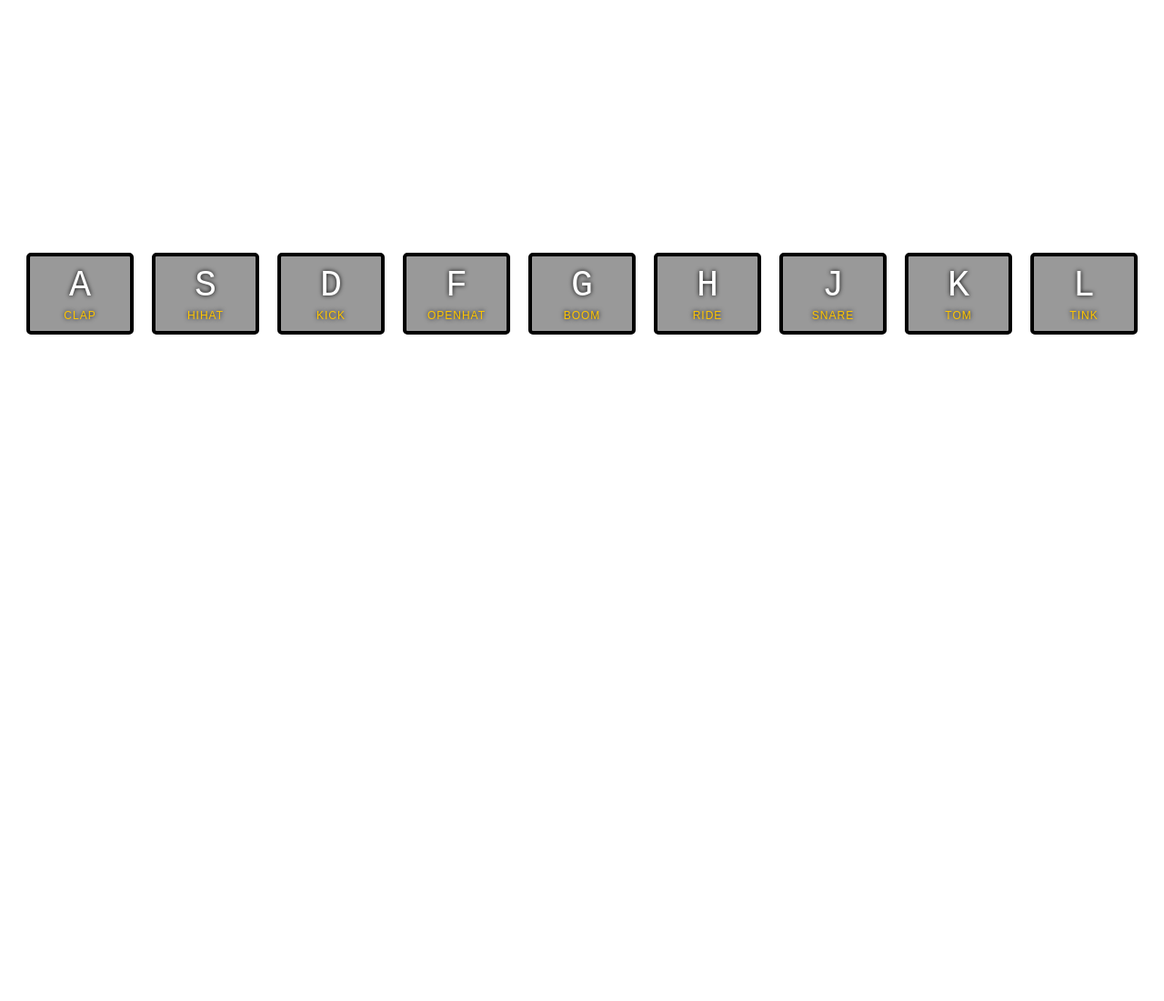
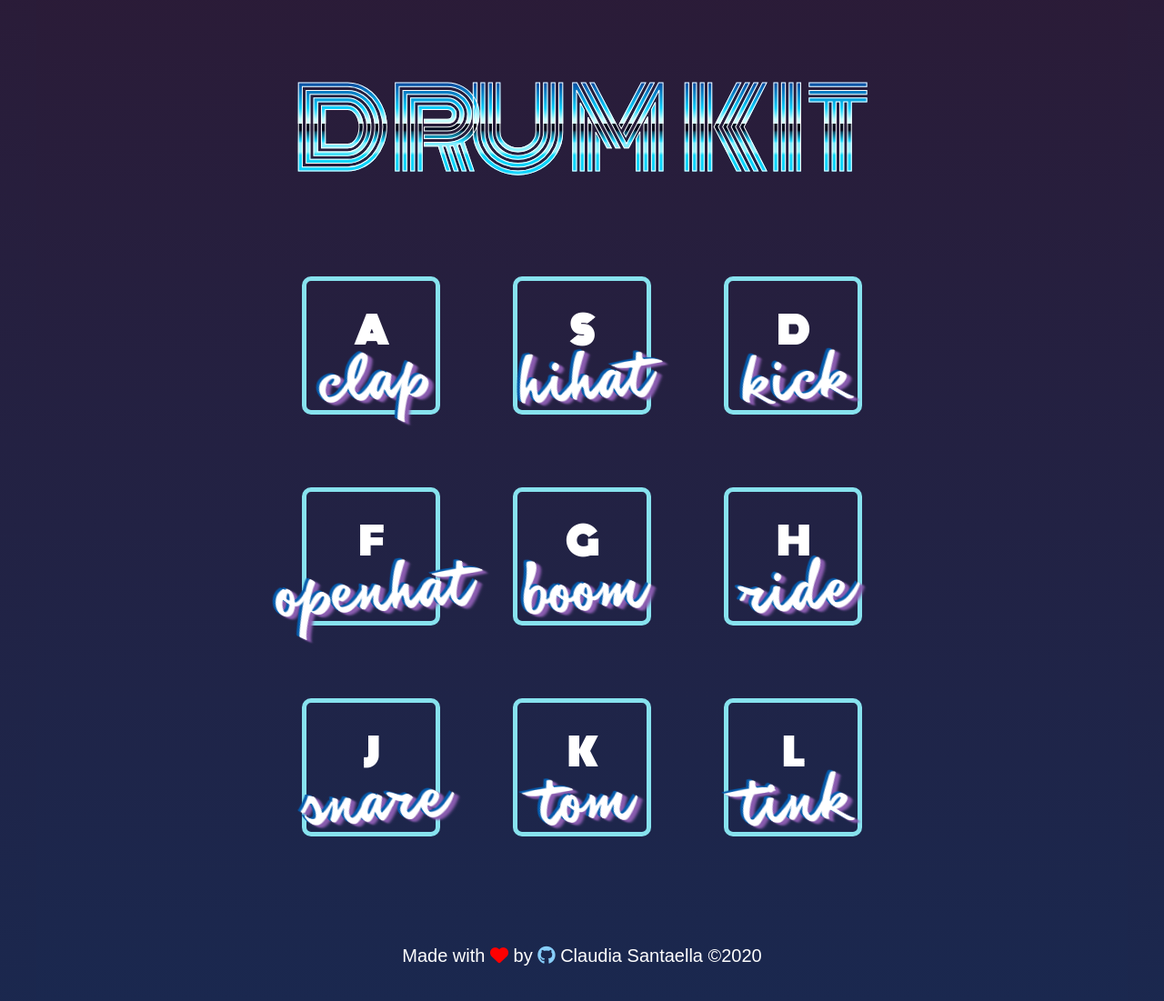
Before and after one commit to claudiasanes/Drum-Kit, a plain HTML site: page index.html in a window 1280 px wide. Shown: the part 77-1178 px from the top of the page at 91% size. Before the commit the page ends 800 px from the top, so only its background shows below. Drawn offline with Linux system fonts and the light colour scheme.

Commit message:
drum kit finished

```diff
--- a/index.html
+++ b/index.html
@@ -3,44 +3,52 @@
   <head>
     <meta charset="UTF-8" />
     <title>JS Drum Kit</title>
-    <link rel="stylesheet" href="./style.css" />
+    <script
+      src="https://kit.fontawesome.com/7fa95d1a39.js"
+      crossorigin="anonymous"
+    ></script>
+    <link rel="stylesheet" href="./styles/style.css" />
   </head>
   <body>
+    <header>
+      <h1 class="title">Drum Kit</h1>
+    </header>
+    <main>
       <div class="keys">
         <div data-key="65" class="key">
-        <kbd>A</kbd>
+          <h2>A</h2>
           <span class="sound">clap</span>
         </div>
         <div data-key="83" class="key">
-        <kbd>S</kbd>
+          <h2>S</h2>
           <span class="sound">hihat</span>
         </div>
         <div data-key="68" class="key">
-        <kbd>D</kbd>
+          <h2>D</h2>
           <span class="sound">kick</span>
         </div>
         <div data-key="70" class="key">
-        <kbd>F</kbd>
+          <h2>F</h2>
           <span class="sound">openhat</span>
         </div>
         <div data-key="71" class="key">
-        <kbd>G</kbd>
+          <h2>G</h2>
           <span class="sound">boom</span>
         </div>
         <div data-key="72" class="key">
-        <kbd>H</kbd>
+          <h2>H</h2>
           <span class="sound">ride</span>
         </div>
         <div data-key="74" class="key">
-        <kbd>J</kbd>
+          <h2>J</h2>
           <span class="sound">snare</span>
         </div>
         <div data-key="75" class="key">
-        <kbd>K</kbd>
+          <h2>K</h2>
           <span class="sound">tom</span>
         </div>
         <div data-key="76" class="key">
-        <kbd>L</kbd>
+          <h2>L</h2>
           <span class="sound">tink</span>
         </div>
       </div>
@@ -54,6 +62,17 @@
       <audio data-key="74" src="sounds/snare.wav"></audio>
       <audio data-key="75" src="sounds/tom.wav"></audio>
       <audio data-key="76" src="sounds/tink.wav"></audio>
+    </main>
+
+    <footer class="footer">
+      <span class="footer-text">
+        Made with <i class="fa fa-heart"> </i> by
+        <a href="https://github.com/claudiasanes" class="footer-link">
+          <i class="fa fa-github" aria-hidden="true"> </i> Claudia Santaella
+        </a>
+        &copy;2020
+      </span>
+    </footer>
 
     <script src="./main.js"></script>
   </body>
--- a/style.css
+++ /dev/null
@@ -1,52 +0,0 @@
-html {
-  font-size: 10px;
-  /* background: url(https://i.imgur.com/b9r5sEL.jpg) bottom center; */
-  background-size: cover;
-}
-
-body,
-html {
-  margin: 0;
-  padding: 0;
-  font-family: sans-serif;
-}
-
-.keys {
-  display: flex;
-  flex: 1;
-  min-height: 100vh;
-  align-items: center;
-  justify-content: center;
-}
-
-.key {
-  border: 0.4rem solid black;
-  border-radius: 0.5rem;
-  margin: 1rem;
-  font-size: 1.5rem;
-  padding: 1rem 0.5rem;
-  transition: all 0.07s ease;
-  width: 10rem;
-  text-align: center;
-  color: white;
-  background: rgba(0, 0, 0, 0.4);
-  text-shadow: 0 0 0.5rem black;
-}
-
-.playing {
-  transform: scale(1.1);
-  border-color: #ffc600;
-  box-shadow: 0 0 1rem #ffc600;
-}
-
-kbd {
-  display: block;
-  font-size: 4rem;
-}
-
-.sound {
-  font-size: 1.2rem;
-  text-transform: uppercase;
-  letter-spacing: 0.1rem;
-  color: #ffc600;
-}
--- /dev/null
+++ b/styles/reset.css
@@ -0,0 +1,351 @@
+/*! normalize.css v8.0.1 | MIT License | github.com/necolas/normalize.css */
+
+/* Document
+   ========================================================================== */
+
+/**
+ * 1. Correct the line height in all browsers.
+ * 2. Prevent adjustments of font size after orientation changes in iOS.
+ */
+
+html {
+  line-height: 1.15; /* 1 */
+  -webkit-text-size-adjust: 100%; /* 2 */
+}
+
+/* Sections
+         ========================================================================== */
+
+/**
+       * Remove the margin in all browsers.
+       */
+
+body {
+  margin: 0;
+}
+
+/**
+       * Render the `main` element consistently in IE.
+       */
+
+main {
+  display: block;
+}
+
+/**
+       * Correct the font size and margin on `h1` elements within `section` and
+       * `article` contexts in Chrome, Firefox, and Safari.
+       */
+
+h1 {
+  font-size: 2em;
+  margin: 0.67em 0;
+}
+
+/* Grouping content
+         ========================================================================== */
+
+/**
+       * 1. Add the correct box sizing in Firefox.
+       * 2. Show the overflow in Edge and IE.
+       */
+
+hr {
+  box-sizing: content-box; /* 1 */
+  height: 0; /* 1 */
+  overflow: visible; /* 2 */
+}
+
+/**
+       * 1. Correct the inheritance and scaling of font size in all browsers.
+       * 2. Correct the odd `em` font sizing in all browsers.
+       */
+
+pre {
+  font-family: monospace, monospace; /* 1 */
+  font-size: 1em; /* 2 */
+}
+
+/* Text-level semantics
+         ========================================================================== */
+
+/**
+       * Remove the gray background on active links in IE 10.
+       */
+
+a {
+  background-color: transparent;
+}
+
+/**
+       * 1. Remove the bottom border in Chrome 57-
+       * 2. Add the correct text decoration in Chrome, Edge, IE, Opera, and Safari.
+       */
+
+abbr[title] {
+  border-bottom: none; /* 1 */
+  text-decoration: underline; /* 2 */
+  text-decoration: underline dotted; /* 2 */
+}
+
+/**
+       * Add the correct font weight in Chrome, Edge, and Safari.
+       */
+
+b,
+strong {
+  font-weight: bolder;
+}
+
+/**
+       * 1. Correct the inheritance and scaling of font size in all browsers.
+       * 2. Correct the odd `em` font sizing in all browsers.
+       */
+
+code,
+kbd,
+samp {
+  font-family: monospace, monospace; /* 1 */
+  font-size: 1em; /* 2 */
+}
+
+/**
+       * Add the correct font size in all browsers.
+       */
+
+small {
+  font-size: 80%;
+}
+
+/**
+       * Prevent `sub` and `sup` elements from affecting the line height in
+       * all browsers.
+       */
+
+sub,
+sup {
+  font-size: 75%;
+  line-height: 0;
+  position: relative;
+  vertical-align: baseline;
+}
+
+sub {
+  bottom: -0.25em;
+}
+
+sup {
+  top: -0.5em;
+}
+
+/* Embedded content
+         ========================================================================== */
+
+/**
+       * Remove the border on images inside links in IE 10.
+       */
+
+img {
+  border-style: none;
+}
+
+/* Forms
+         ========================================================================== */
+
+/**
+       * 1. Change the font styles in all browsers.
+       * 2. Remove the margin in Firefox and Safari.
+       */
+
+button,
+input,
+optgroup,
+select,
+textarea {
+  font-family: inherit; /* 1 */
+  font-size: 100%; /* 1 */
+  line-height: 1.15; /* 1 */
+  margin: 0; /* 2 */
+}
+
+/**
+       * Show the overflow in IE.
+       * 1. Show the overflow in Edge.
+       */
+
+button,
+input {
+  /* 1 */
+  overflow: visible;
+}
+
+/**
+       * Remove the inheritance of text transform in Edge, Firefox, and IE.
+       * 1. Remove the inheritance of text transform in Firefox.
+       */
+
+button,
+select {
+  /* 1 */
+  text-transform: none;
+}
+
+/**
+       * Correct the inability to style clickable types in iOS and Safari.
+       */
+
+button,
+[type='button'],
+[type='reset'],
+[type='submit'] {
+  -webkit-appearance: button;
+}
+
+/**
+       * Remove the inner border and padding in Firefox.
+       */
+
+button::-moz-focus-inner,
+[type='button']::-moz-focus-inner,
+[type='reset']::-moz-focus-inner,
+[type='submit']::-moz-focus-inner {
+  border-style: none;
+  padding: 0;
+}
+
+/**
+       * Restore the focus styles unset by the previous rule.
+       */
+
+button:-moz-focusring,
+[type='button']:-moz-focusring,
+[type='reset']:-moz-focusring,
+[type='submit']:-moz-focusring {
+  outline: 1px dotted ButtonText;
+}
+
+/**
+       * Correct the padding in Firefox.
+       */
+
+fieldset {
+  padding: 0.35em 0.75em 0.625em;
+}
+
+/**
+       * 1. Correct the text wrapping in Edge and IE.
+       * 2. Correct the color inheritance from `fieldset` elements in IE.
+       * 3. Remove the padding so developers are not caught out when they zero out
+       *    `fieldset` elements in all browsers.
+       */
+
+legend {
+  box-sizing: border-box; /* 1 */
+  color: inherit; /* 2 */
+  display: table; /* 1 */
+  max-width: 100%; /* 1 */
+  padding: 0; /* 3 */
+  white-space: normal; /* 1 */
+}
+
+/**
+       * Add the correct vertical alignment in Chrome, Firefox, and Opera.
+       */
+
+progress {
+  vertical-align: baseline;
+}
+
+/**
+       * Remove the default vertical scrollbar in IE 10+.
+       */
+
+textarea {
+  overflow: auto;
+}
+
+/**
+       * 1. Add the correct box sizing in IE 10.
+       * 2. Remove the padding in IE 10.
+       */
+
+[type='checkbox'],
+[type='radio'] {
+  box-sizing: border-box; /* 1 */
+  padding: 0; /* 2 */
+}
+
+/**
+       * Correct the cursor style of increment and decrement buttons in Chrome.
+       */
+
+[type='number']::-webkit-inner-spin-button,
+[type='number']::-webkit-outer-spin-button {
+  height: auto;
+}
+
+/**
+       * 1. Correct the odd appearance in Chrome and Safari.
+       * 2. Correct the outline style in Safari.
+       */
+
+[type='search'] {
+  -webkit-appearance: textfield; /* 1 */
+  outline-offset: -2px; /* 2 */
+}
+
+/**
+       * Remove the inner padding in Chrome and Safari on macOS.
+       */
+
+[type='search']::-webkit-search-decoration {
+  -webkit-appearance: none;
+}
+
+/**
+       * 1. Correct the inability to style clickable types in iOS and Safari.
+       * 2. Change font properties to `inherit` in Safari.
+       */
+
+::-webkit-file-upload-button {
+  -webkit-appearance: button; /* 1 */
+  font: inherit; /* 2 */
+}
+
+/* Interactive
+         ========================================================================== */
+
+/*
+       * Add the correct display in Edge, IE 10+, and Firefox.
+       */
+
+details {
+  display: block;
+}
+
+/*
+       * Add the correct display in all browsers.
+       */
+
+summary {
+  display: list-item;
+}
+
+/* Misc
+         ========================================================================== */
+
+/**
+       * Add the correct display in IE 10+.
+       */
+
+template {
+  display: none;
+}
+
+/**
+       * Add the correct display in IE 10.
+       */
+
+[hidden] {
+  display: none;
+}
--- /dev/null
+++ b/styles/style.css
@@ -0,0 +1,129 @@
+@import url('https://fonts.googleapis.com/css?family=Mr+Dafoe');
+@import url('https://fonts.googleapis.com/css?family=Monoton');
+
+html {
+  font-size: 10px;
+  background-size: cover;
+}
+
+body,
+html {
+  margin: 0;
+  padding: 40px;
+  background: linear-gradient(to top, #1a284f 0%, #2b1b37 100%);
+  background-repeat: no-repeat;
+}
+
+header {
+  display: flex;
+  flex-direction: column;
+  align-items: center;
+}
+
+.title {
+  font-family: 'Monoton';
+  text-transform: uppercase;
+  font-size: 12rem;
+  /* color: white; */
+  line-height: 1;
+
+  font-weight: 400;
+  background-image: -webkit-linear-gradient(
+    #022486 0%,
+    #0ad0fd 30%,
+    #bdfcfc 40%,
+    #d8ffff 44%,
+    #00081c 44%,
+    #00081c 50%,
+    #074a67 52%,
+    #1cd8fe 60%,
+    #7fedfe 62%,
+    #96f5fc 70%,
+    #0fd8fa 73%,
+    #0bd2fd 88%,
+    #affdff 100%
+  );
+  -webkit-background-clip: text;
+  -webkit-text-fill-color: transparent;
+  -webkit-text-stroke: 1px #fff;
+}
+
+main {
+  display: flex;
+  justify-content: center;
+  align-content: center;
+}
+
+.keys {
+  display: grid;
+  grid-template-columns: 1fr 1fr 1fr;
+  grid-row-gap: 40px;
+  justify-items: center;
+  margin-bottom: 100px;
+}
+
+.key {
+  width: 110px;
+  height: 110px;
+  margin: 2rem 4rem;
+  display: flex;
+  flex-direction: column;
+  justify-content: center;
+  align-items: center;
+  border: 5px solid rgb(135, 226, 238);
+  border-radius: 10px;
+  padding: 16px;
+  line-height: 0.4;
+  transition: all 0.12s ease-in-out;
+}
+
+.playing {
+  transform: scale(1.1);
+  border-color: #ffffff;
+  box-shadow: 0 0 2arem #ffffff;
+}
+
+h2 {
+  font-family: 'Monoton', cursive;
+  display: block;
+  font-size: 4rem;
+  margin: 2rem 0;
+  color: white;
+}
+
+.sound {
+  font-family: 'Mr Dafoe', cursive;
+  font-size: 8rem;
+  margin: 0;
+  position: relative;
+  top: 8px;
+  left: -5px;
+  -webkit-text-fill-color: #ffffff;
+  text-shadow: -2px -2px 0 #045bac;
+  -webkit-filter: drop-shadow(3px 3px 1px #8a5caf);
+  transform: skew(35deg, -4deg);
+}
+
+.footer {
+  text-align: center;
+}
+
+.footer-text {
+  color: white;
+  font-size: 2rem;
+  font-family: Arial, Helvetica, sans-serif;
+  text-align: center;
+}
+
+.footer-link {
+  text-decoration: none;
+  color: white;
+}
+
+.fa-heart {
+  color: red;
+}
+
+.fa-github {
+  color: lightskyblue;
+}
```
Lines whose indentation alone changed are shown as unchanged.
